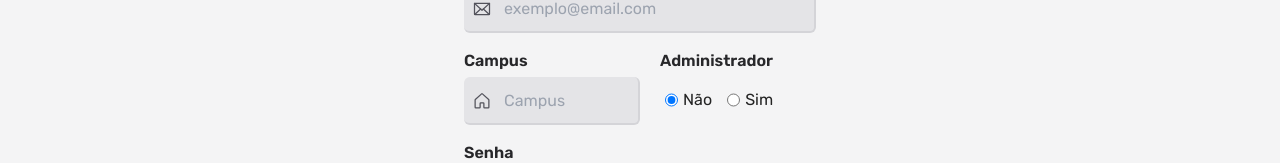
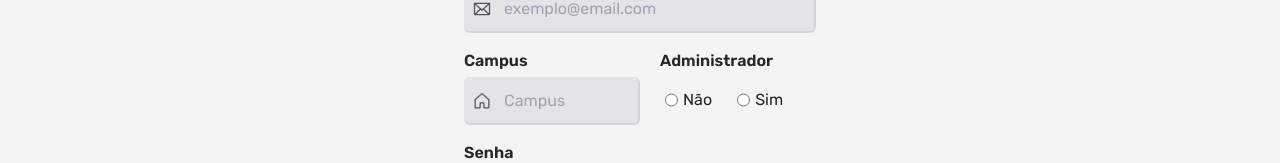
Before and after one commit to ifce-inova-2022/web, a React (Vite) app: page /register in a window 1280 px wide. Shown: the part 331-494 px from the top of the page. Built offline with nearby package versions, Linux system fonts and the light colour scheme.

Commit message:
Correção do RadioButton
RadioButton é dinâmico
OBS.: Handler bugado

```diff
--- a/src/components/RadioButton.tsx
+++ b/src/components/RadioButton.tsx
@@ -2,53 +2,61 @@ import React from "react";
 import { Dispatch, useState } from "react";
 
 interface RadioProps {
+  children: React.ReactNode;
   id: string;
   label: string;
-  type: "radio";
-  name: string;
-  opt1: string;
-  opt2: string;
-  setValue: Dispatch<React.SetStateAction<string>>;
 }
 
 export function RadioButton({
+  children,
   id,
   label,
-  type,
-  name,
-  opt1,
-  opt2,
 }: RadioProps) {
-  const [selectedBtn, setSelectedBtn] = useState('isNotAdmin')
-  const isRadioSelected = (value: string): boolean => selectedBtn === value;
-  const handleRadioClick = (e: React.ChangeEvent<HTMLInputElement>): void => {
-    setSelectedBtn(e.currentTarget.value)
-  }
   return (
     <div>
       <label className="text-zinc-800 font-semibold" htmlFor={id}>
         {label}
       </label>
 
-      <div className="mx-auto my-auto flex px-[5px] mt-[15px]">
-        <input
-          type={type}
-          name={name}
-          value="isNotAdmin"
-          checked={isRadioSelected("isNotAdmin")}
-          onChange={handleRadioClick}
-        />
-        <h3 className="ml-[5px] mr-[15px]">{opt1}</h3>
+      <div className="mx-auto my-auto flex">
+        {children}
+      </div>
 
-        <input
-          type={type}
-          name={name}
-          value="isAdmin"
-          checked={isRadioSelected("isAdmin")}
-          onChange={handleRadioClick}
-        />
-        <h3 className="ml-[5px] mr-[15px]">{opt2}</h3>
-      </div>
     </div>
   );
 }
+
+interface RadioButtonProps {
+  value: string;
+  type?: string;
+  name: string;
+  opt: string;
+  setValue: Dispatch<React.SetStateAction<string>>;
+}
+
+export function RadioOption({
+  value,
+  type = "radio",
+  name,
+  opt,
+}: RadioButtonProps) {
+  const [selectedBtn, setSelectedBtn] = useState('')
+  const isRadioSelected = (value: string): boolean => selectedBtn === value;
+  const handleRadioClick = (e: React.ChangeEvent<HTMLInputElement>): void => {
+    setSelectedBtn(e.currentTarget.value)
+    console.log(e.currentTarget.value)
+  }
+
+  return (
+    <div className="mx-auto my-auto flex px-[5px] mt-[15px]">
+      <input
+        type={type}
+        name={name}
+        value={value}
+        checked={isRadioSelected(value)}
+        onChange={handleRadioClick}
+      />
+      <h3 className="ml-[5px] mr-[15px]">{opt}</h3>
+    </div>
+  )
+}
--- a/src/pages/Register.tsx
+++ b/src/pages/Register.tsx
@@ -2,7 +2,7 @@ import { Lock, User, Envelope, House } from "phosphor-react";
 import { useState, Dispatch, SetStateAction } from "react";
 import { Button } from "../components/Button";
 import { FieldInput } from "../components/FieldInput";
-import { RadioButton } from "../components/RadioButton";
+import { RadioButton, RadioOption } from "../components/RadioButton";
 import { toast } from "react-toastify";
 
 interface RegisterProps {
@@ -93,15 +93,20 @@ export function Register({ setState }: RegisterProps) {
           />
 
           <div className="ml-[20px]">
-            <RadioButton
-              id="isAdmin"
-              type="radio"
-              label="Administrador"
-              name="isAdmin"
-              opt1="Não"
-              opt2="Sim"
-              setValue={setAdmin}
-            />
+            <RadioButton id="isAdmin" label="Administrador">
+              <RadioOption
+                name="isAdmin"
+                value="isNotAdmin"
+                opt="Não"
+                setValue={setAdmin}
+              />
+              <RadioOption
+                name="isAdmin"
+                value="isAdmin"
+                opt="Sim"
+                setValue={setAdmin}
+              />
+            </RadioButton>
           </div>
         </div>
 
```
